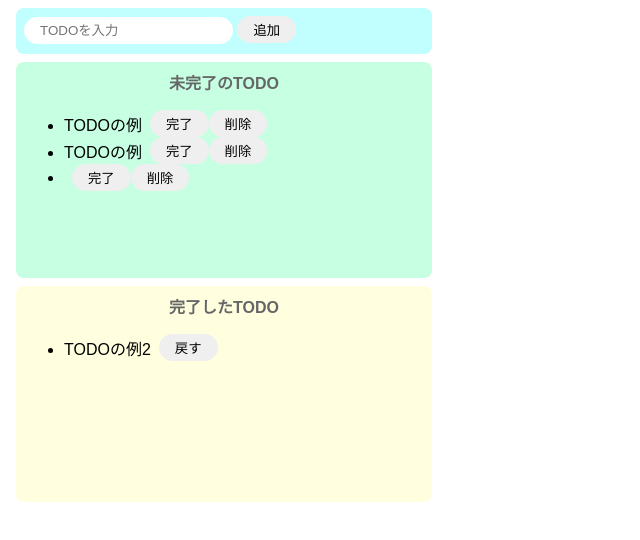
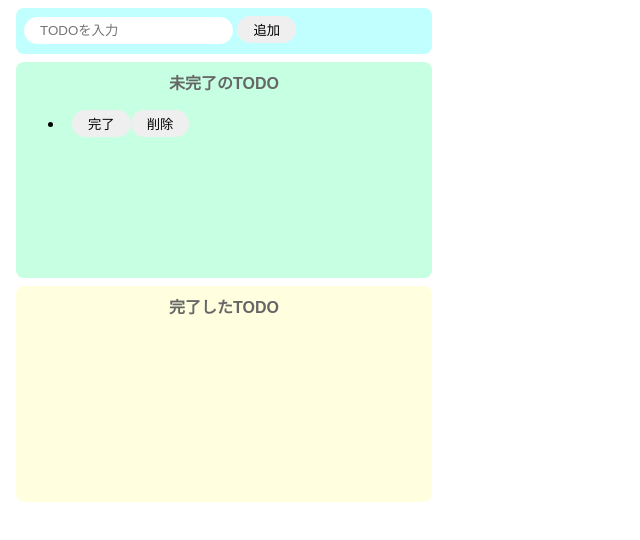
Before and after one commit to ryohei-aiba/JS-Todo, a website built with Parcel: page index.html in a window 1280 px wide. Both pictures are taken after a click on the button "追加". Shown: the whole page, without its empty margins (0-640 px from the left). Built offline with nearby package versions, Linux system fonts and the light colour scheme.

Commit message:
Create Todo list

```diff
--- a/index.html
+++ b/index.html
@@ -12,28 +12,11 @@
     </div>
     <div class="incomplete-area">
       <p class="title">未完了のTODO</p>
-      <ul id="incomplete-list">
-          <div class="list-row">
-            <li>TODOの例</li>
-            <button>完了</button>
-            <button>削除</button>
-          </div>
-          <div class="list-row">
-            <li>TODOの例</li>
-            <button>完了</button>
-            <button>削除</button>
-          </div>
-        </li>
-      </ul>
+      <ul id="incomplete-list"></ul>
     </div>
     <div class="complete-area">
       <p class="title">完了したTODO</p>
-      <ul id="complete-list">
-          <div class="list-row">
-            <li>TODOの例2</li>
-            <button>戻す</button>
-          </div>
-      </ul>
+      <ul id="complete-list"></ul>
     </div>
     <script src="src/index.js"></script>
   </body>
--- a/src/index.js
+++ b/src/index.js
@@ -5,13 +5,23 @@ const onClickAdd = () => {
   const inputText = document.getElementById("add-text").value;
   document.getElementById("add-text").value = "";
 
+  createIncompleteList(inputText);
+};
+
+//未完了リストから指定の要素を削除
+const deleteFromIncomeleteList = (target) => {
+  document.getElementById("incomplete-list").removeChild(target);
+};
+
+//未完了リストに追加する関数
+const createIncompleteList = (text) => {
   // divタグ生成
   const div = document.createElement("div");
   div.className = "list-row";
 
   // liタグ生成
   const li = document.createElement("li");
-  li.innerText = inputText;
+  li.innerText = text;
 
   //完了ボタンの生成
   const completeButton = document.createElement("button");
@@ -36,11 +46,19 @@ const onClickAdd = () => {
     //buttonタグ生成
     const backButton = document.createElement("button");
     backButton.innerText = "戻す";
+    backButton.addEventListener("click", () => {
+      //完了リストから削除
+      const deleteTarget = backButton.parentNode;
+      document.getElementById("complete-list").removeChild(deleteTarget);
+
+      //テキストの取得
+      const text = backButton.parentNode.firstChild.innerText;
+      createIncompleteList(text);
+    });
 
     //divタグの子要素に各要素を設定
     addTarget.appendChild(li);
     addTarget.appendChild(backButton);
-    console.log(addTarget);
 
     //完了のリストに追加
     document.getElementById("complete-list").appendChild(addTarget);
@@ -63,11 +81,6 @@ const onClickAdd = () => {
   document.getElementById("incomplete-list").appendChild(div);
 };
 
-//未完了リストから指定の要素を削除
-const deleteFromIncomeleteList = (target) => {
-  document.getElementById("incomplete-list").removeChild(target);
-};
-
 document
   .getElementById("add-button")
   .addEventListener("click", () => onClickAdd());
```
